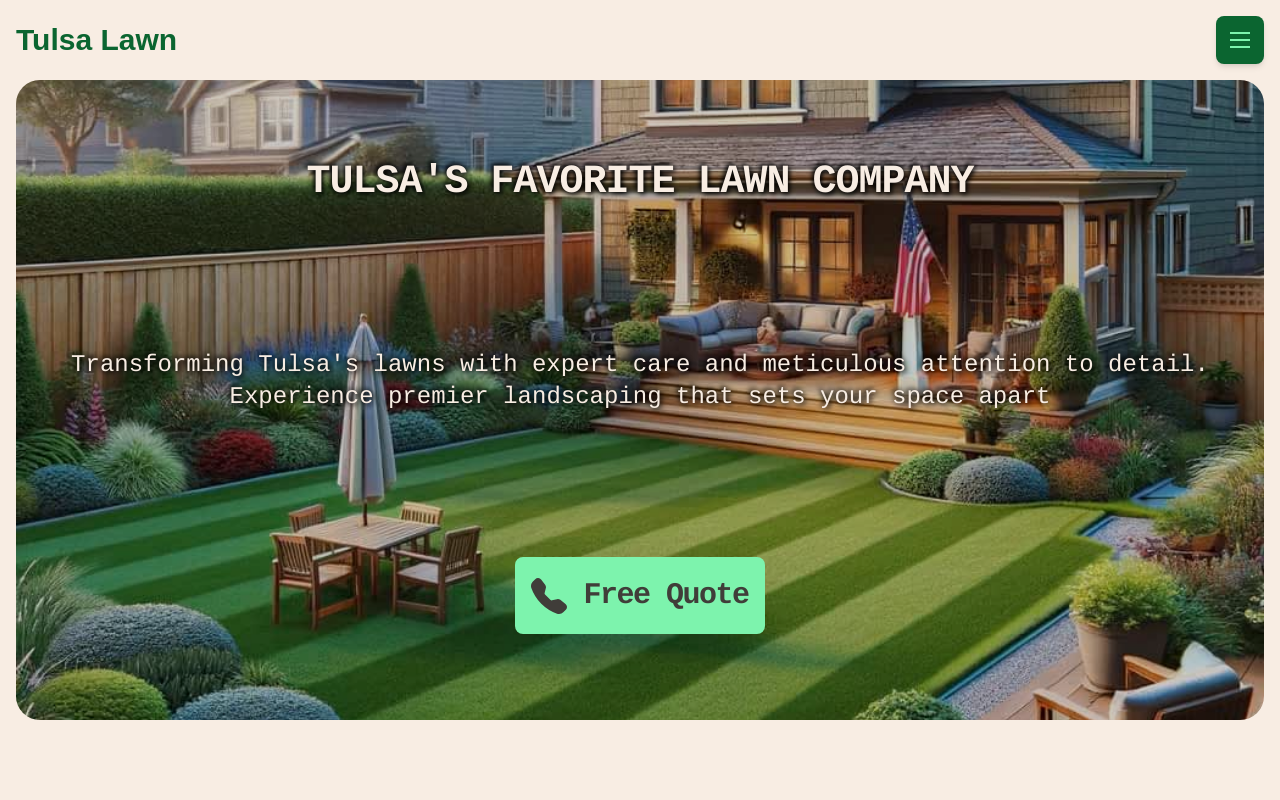
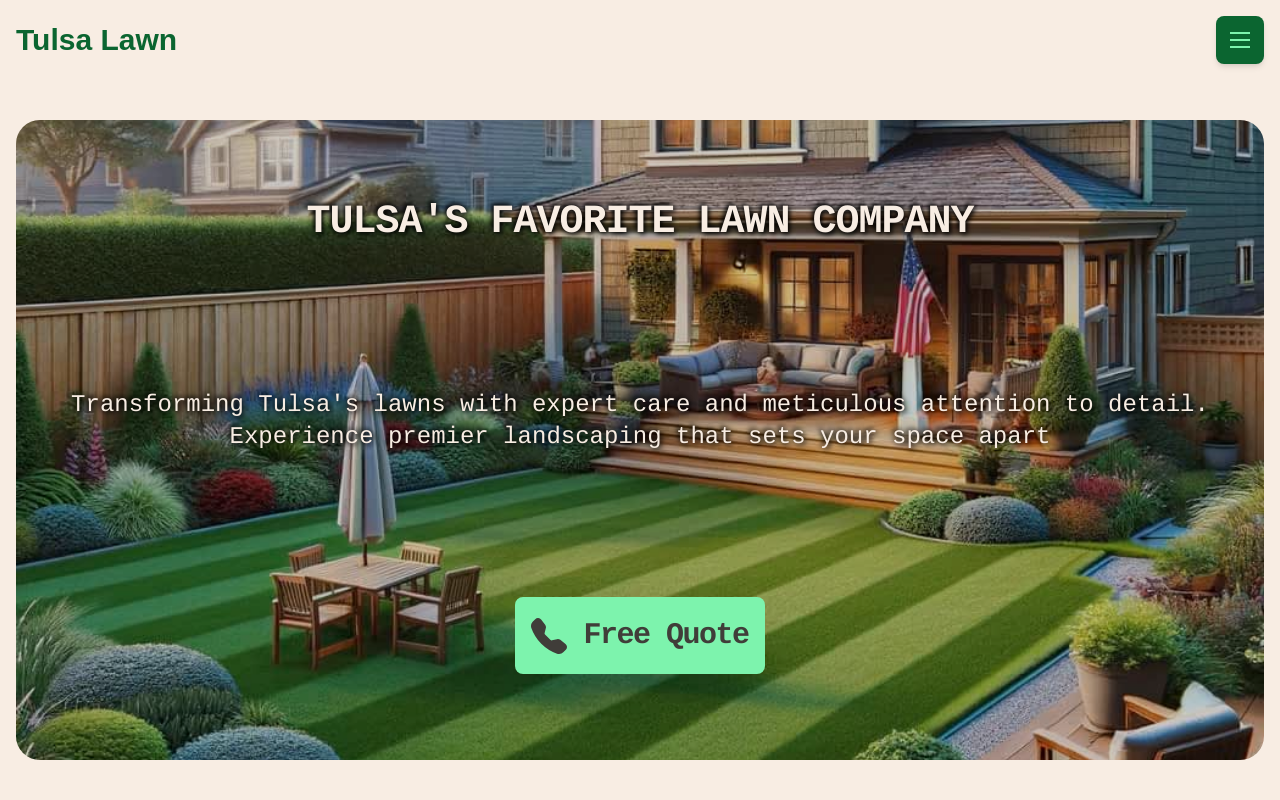
Before and after one commit to 99curtis/Tulsa-Lawn, a React (Vite) app: page / in a window 1280 px wide. Shown: the top 800 px of the page. Built offline with nearby package versions, Linux system fonts and the light colour scheme; a web font is replaced by a local one.

Commit message:
changing navmenu icon sizes and adjusting spacing for hero

```diff
--- a/src/Layout/HeroSection.jsx
+++ b/src/Layout/HeroSection.jsx
@@ -5,7 +5,7 @@ import { BsFillTelephoneFill } from "react-icons/bs";
 function MobileHero() {
   return (
     <>
-      <div className="relative mx-4 h-[80vh] min-h-[600px] overflow-hidden rounded-3xl bg-cover bg-center">
+      <div className="relative mx-4 h-[80vh] min-h-[600px] overflow-hidden rounded-3xl bg-cover bg-center mt-10">
           <div
             className="z-1 absolute inset-0 bg-cover bg-center"
             style={{ backgroundImage: `url(${heroImage})` }}
--- a/src/Layout/NavBar.jsx
+++ b/src/Layout/NavBar.jsx
@@ -53,8 +53,8 @@ function NavBar() {
         </button>
       </div>
       <div
-        style={{ height: `calc(100vh - 5rem)` }}
-        className={`absolute top-20 z-[10] w-screen bg-primary font-text transition-transform duration-500 ease-in-out${
+        style={{ height: `calc(100svh - 5rem)` }}
+        className={`absolute z-[10] w-screen bg-primary font-text transition-transform duration-500 ease-in-out${
           isMenuVisible ? " translate-x-0" : " translate-x-full"
         }`}
       >
@@ -67,7 +67,7 @@ function NavBar() {
 
         <div className="h-full">
 
-          <div className="grid h-1/2 grid-cols-2 gap-1 p-2">
+          <div className="grid h-2/5 grid-cols-2 gap-1 p-2">
 
             <div
               style={isMenuVisible ? fallingStyle(750) : {}}
```
